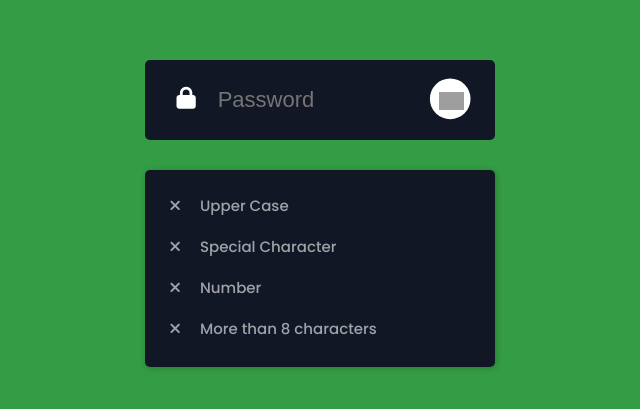
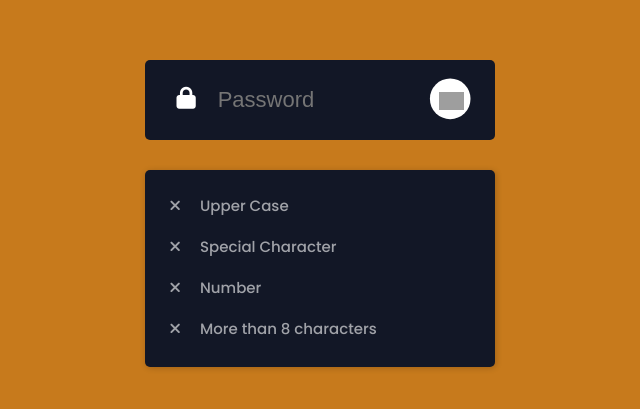
Before and after one commit to vaishnavikhatri3/Password-Validator, a plain HTML site: page index.html in a window 1280 px wide. Shown: the part 179-588 px from the top of the page, without its empty margins (320-960 px from the left). Drawn offline with Linux system fonts and the light colour scheme; grey boxes are pictures that could not be loaded.

Commit message:
style.css

```diff
--- a/style.css
+++ b/style.css
@@ -15,7 +15,7 @@ body {
 
 .container {
   height: 100vh;
-  background: #339c44;
+  background: #c77a1c;
   flex-direction: column;
 }
 
```
